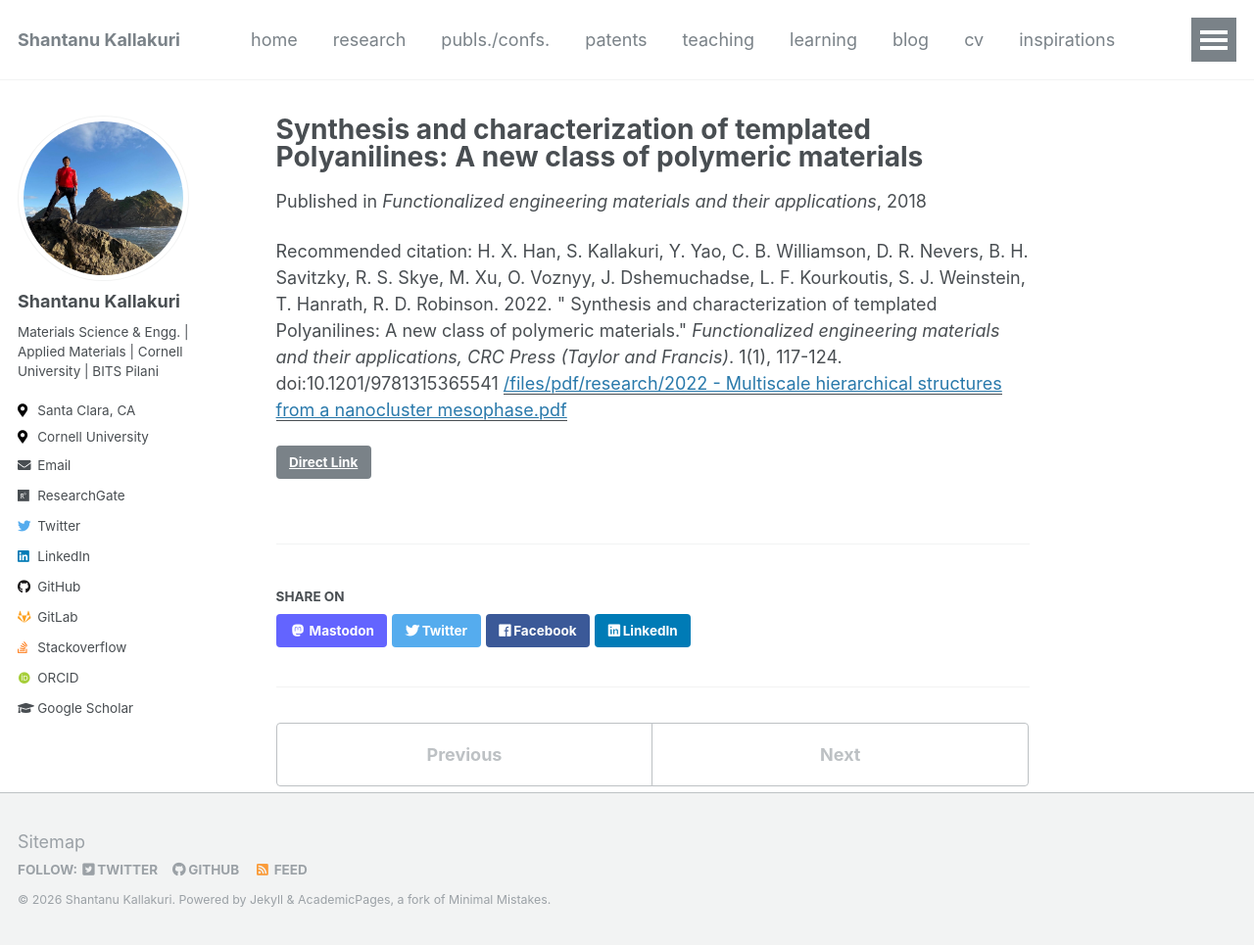
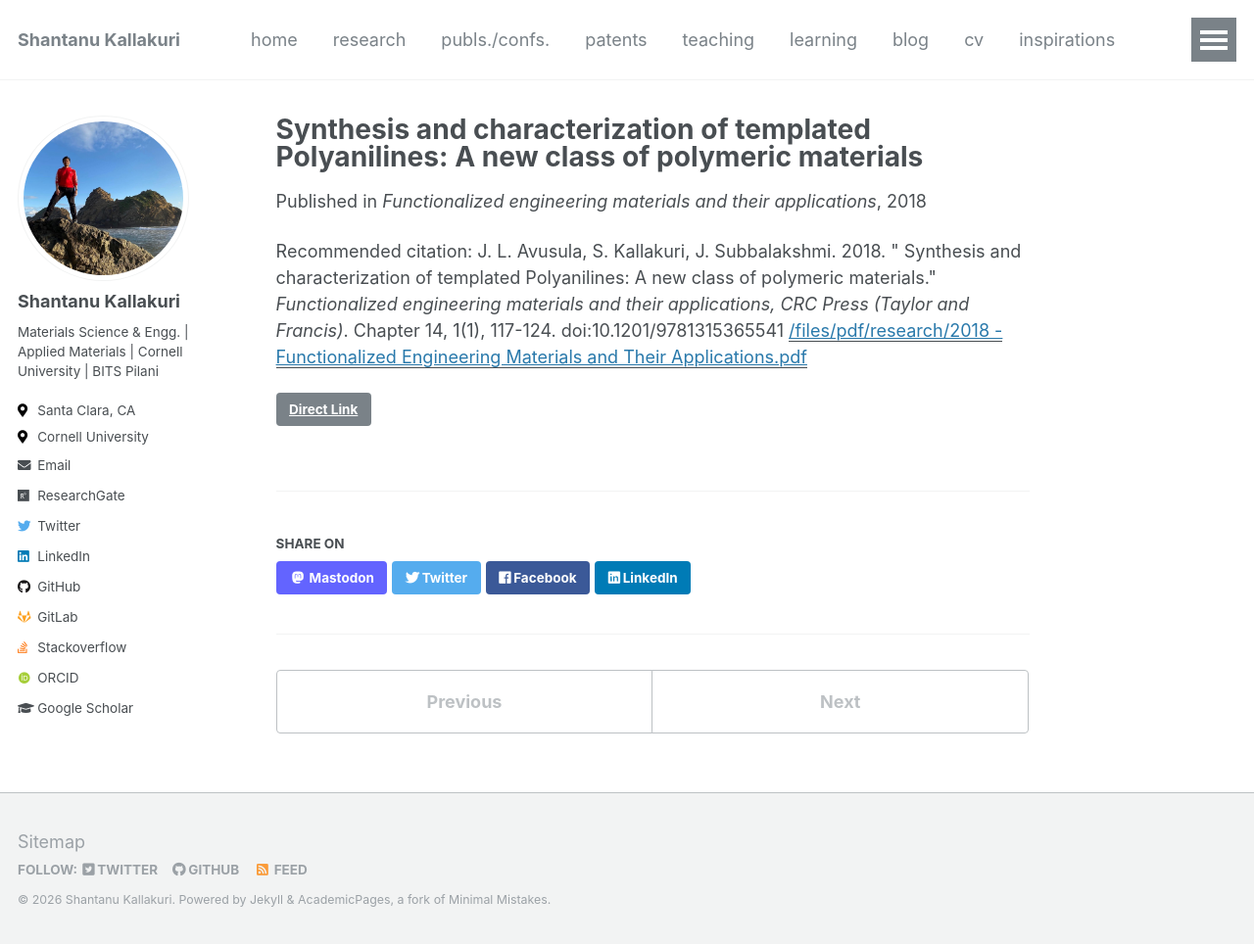
Before and after one commit to shantanukallakuri/research, a Jekyll site: the page built from _publications/2018-09-02-pani.md, in a window 1280 px wide and 965 px high. Shown: the whole window at 98% size. Built offline with Jekyll 4.4.1, drawn with Linux system fonts in a browser that asks for light colours; some web fonts are replaced.

Commit message:
2026.03.23 - Updated pages4

```diff
--- a/_publications/2018-09-02-pani.md
+++ b/_publications/2018-09-02-pani.md
@@ -4,11 +4,11 @@ collection: publications
 permalink: /publication/2018-pani
 date: 2018-09-02
 venue: 'Functionalized engineering materials and their applications'
-paperurl: '/files/pdf/research/2022 - Multiscale hierarchical structures from a nanocluster mesophase.pdf'
-supplemental: '/files/pdf/research/2022 - Multiscale hierarchical structures from a nanocluster mesophase - SI.pdf'
+paperurl: '/files/pdf/research/2018 - Functionalized Engineering Materials and Their Applications.pdf'
+supplemental: '/files/pdf/research/2018 - Functionalized Engineering Materials and Their Applications.pdf'
 link: 'https://www.taylorfrancis.com/chapters/edit/10.1201/9781315365541-22/synthesis-characterization-templated-polyanilines-new-class-polymeric-materials'
 order_number: 60
 #code: 'https://doi.org/10.7910/DVN/VUY8UI'
 #github: 'https://github.com/jayrobwilliams/Peace-Agreement-Strength'
-citation: " H. X. Han, S. Kallakuri, Y. Yao, C. B. Williamson, D. R. Nevers, B. H. Savitzky, R. S. Skye, M. Xu, O. Voznyy, J. Dshemuchadse, L. F. Kourkoutis, S. J. Weinstein, T. Hanrath, R. D. Robinson. 2022. &quot; Synthesis and characterization of templated Polyanilines: A new class of polymeric materials.&quot; <i>Functionalized engineering materials and their applications, CRC Press (Taylor and Francis)</i>. 1(1), 117-124. doi:10.1201/9781315365541"
+citation: " J. L. Avusula, S. Kallakuri, J. Subbalakshmi. 2018. &quot; Synthesis and characterization of templated Polyanilines: A new class of polymeric materials.&quot; <i>Functionalized engineering materials and their applications, CRC Press (Taylor and Francis)</i>. Chapter 14, 1(1), 117-124. doi:10.1201/9781315365541"
 ---
```
Also changed, not shown: 1 other file.
